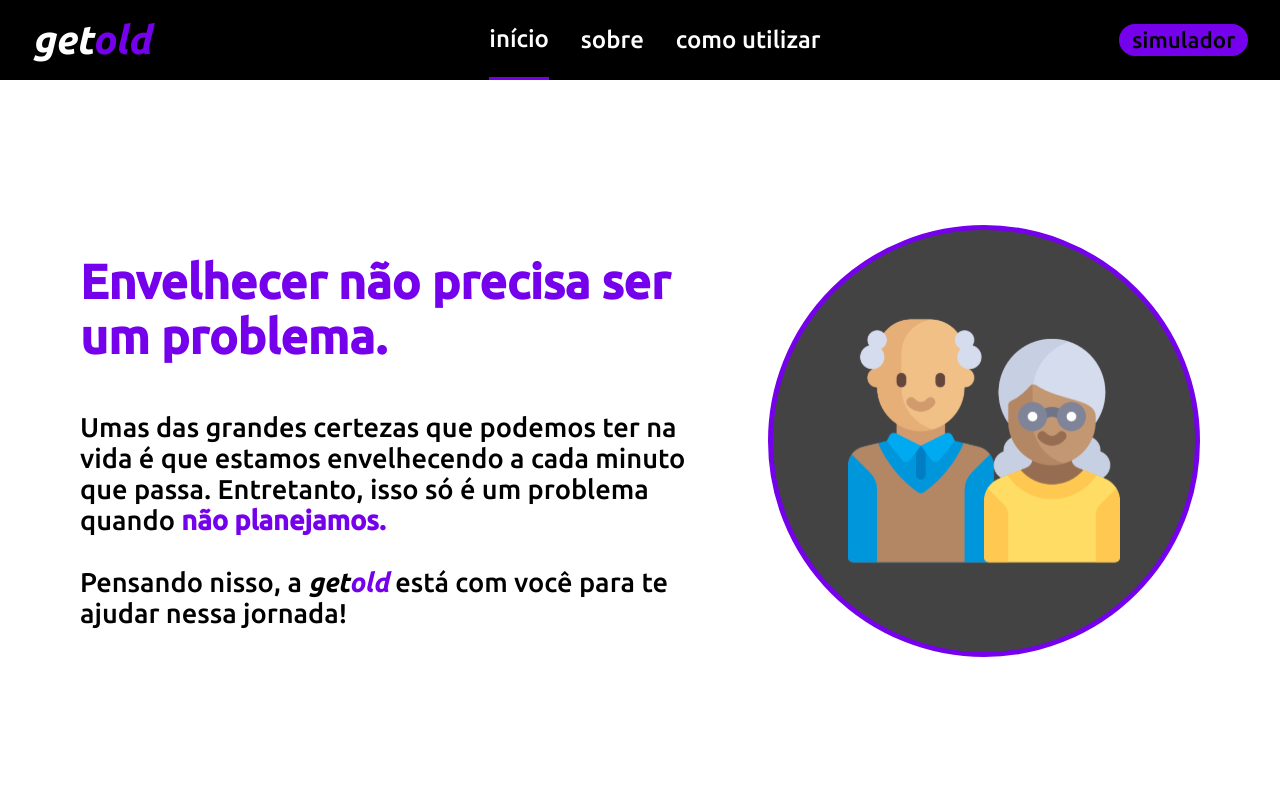
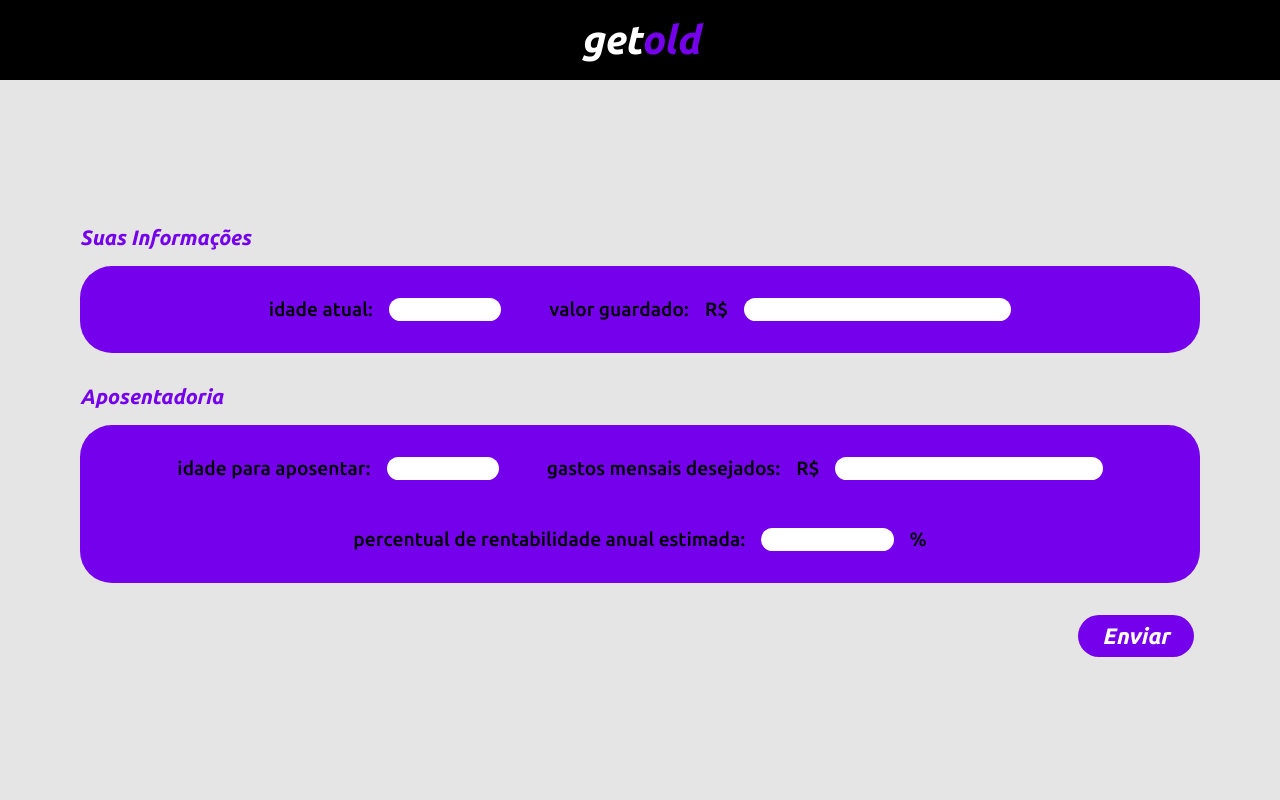
Before and after one commit to eduardaterra/getold, a React (Create React App) app: page /form in a window 1280 px wide. Shown: the top 800 px of the page. Built offline with nearby package versions, Linux system fonts and the light colour scheme.

Commit message:
Form Page, Header Context and Monetary Input Component created

```diff
--- a/src/App.tsx
+++ b/src/App.tsx
@@ -1,13 +1,18 @@
 import { BrowserRouter, Switch, Route } from "react-router-dom";
 import Home from "./pages/Home";
+import Form from "./pages/Form";
+import { HeaderProvider } from "./contexts/HeaderContext";
 
 function App() {
   return (
     <>
       <BrowserRouter>
-        <Switch>
-          <Route path="/" component={Home} />
-        </Switch>
+        <HeaderProvider>
+          <Switch>
+            <Route exact path="/" component={Home} />
+            <Route exact path="/form" component={Form} />
+          </Switch>
+        </HeaderProvider>
       </BrowserRouter>
     </>
   );
--- a/src/components/Header.tsx
+++ b/src/components/Header.tsx
@@ -1,18 +1,21 @@
 import styled from "styled-components";
+import { useHistory } from "react-router-dom";
 import { Link as ScrollLink, animateScroll } from "react-scroll";
-
 import Menu from "../assets/menu.svg";
 
 type propsType = {
   setShowModal: (value: boolean) => void;
   setSlide: (value: string) => void;
+  display: boolean;
 };
 
 const Header = (props: propsType) => {
-  const { setShowModal, setSlide } = props;
+  const { setShowModal, setSlide, display } = props;
+  const history = useHistory();
+
   return (
     <>
-      <HeaderContainer>
+      <HeaderContainer display={display}>
         <ScrollLink
           activeClass="active"
           to="/"
@@ -22,19 +25,21 @@ const Header = (props: propsType) => {
           offset={-80}
           onClick={() => {
             animateScroll.scrollToTop();
+            history.push("/");
           }}
         >
           get<strong>old</strong>
         </ScrollLink>
         <MobileMenuIcon
           src={Menu}
+          display={display}
           onClick={() => {
             setShowModal(true);
             setSlide("slide-in");
           }}
         />
 
-        <MenuContainer>
+        <MenuContainer display={display}>
           <ScrollLink
             to="inicio"
             activeClass="active"
@@ -66,19 +71,27 @@ const Header = (props: propsType) => {
             como utilizar
           </ScrollLink>
         </MenuContainer>
-        <Button>simulador</Button>
+        <Button
+          display={display}
+          onClick={() => {
+            history.push("/form");
+          }}
+        >
+          simulador
+        </Button>
       </HeaderContainer>
     </>
   );
 };
 
-const HeaderContainer = styled.div`
+const HeaderContainer = styled.div<Pick<propsType, "display">>`
   background: black;
   position: sticky;
   top: 0;
   display: flex;
   align-items: center;
-  justify-content: space-between;
+  justify-content: ${({ display }) =>
+    display === true ? "space-between" : "center"};
   height: 5rem;
   width: 100%;
   z-index: 1;
@@ -103,7 +116,7 @@ const HeaderContainer = styled.div`
     }
   }
 `;
-const MobileMenuIcon = styled.img`
+const MobileMenuIcon = styled.img<Pick<propsType, "display">>`
   display: none;
   width: 1.8rem;
   @media (max-width: 758px) {
@@ -116,8 +129,8 @@ const MobileMenuIcon = styled.img`
   }
 `;
 
-const MenuContainer = styled.ul`
-  display: flex;
+const MenuContainer = styled.ul<Pick<propsType, "display">>`
+  display: ${({ display }) => (display ? "flex" : "none")};
   align-items: center;
   justify-content: center;
   list-style: none;
@@ -147,7 +160,8 @@ const MenuContainer = styled.ul`
     display: none;
   }
 `;
-const Button = styled.button`
+const Button = styled.button<Pick<propsType, "display">>`
+  display: ${({ display }) => (display ? "inline" : "none")};
   background: var(--purple);
   border: none;
   border-radius: 3rem;
@@ -159,6 +173,7 @@ const Button = styled.button`
   :hover {
     background: white;
     color: var(--purple);
+    border: 1px solid var(--purple);
   }
   @media (max-width: 758px) {
     display: none;
--- /dev/null
+++ b/src/components/MonetaryInput.tsx
@@ -0,0 +1,19 @@
+import React from "react";
+import { InputHTMLAttributes } from "react";
+
+const MonetaryInput: React.FC<InputHTMLAttributes<HTMLInputElement>> = ({}) => {
+  const handleOnKeyUp = (e: React.FormEvent<HTMLInputElement>) => {
+    let value = e.currentTarget.value;
+    value = value.replace(/\D/g, "");
+    value = value.replace(/(\d)(\d{2})$/, "$1,$2");
+    value = value.replace(/(?=(\d{3})+(\D))\B/g, ".");
+
+    e.currentTarget.value = value;
+
+    return e;
+  };
+
+  return <input onKeyUp={handleOnKeyUp} />;
+};
+
+export default MonetaryInput;
--- /dev/null
+++ b/src/contexts/HeaderContext.tsx
@@ -0,0 +1,34 @@
+import { createContext, useState } from "react";
+
+type ContextTypes = {
+  showModal: boolean;
+  setShowModal: (value: boolean) => void;
+  slide: string;
+  setSlide: (value: string) => void;
+  display: boolean;
+  setDisplay: (value: boolean) => void;
+};
+
+const HeaderContext = createContext<ContextTypes>({
+  showModal: false,
+  setShowModal: () => {},
+  slide: "",
+  setSlide: () => {},
+  display: true,
+  setDisplay: () => {},
+});
+
+export const HeaderProvider: React.FC = ({ children }) => {
+  const [showModal, setShowModal] = useState(false);
+  const [slide, setSlide] = useState("slide-in");
+  const [display, setDisplay] = useState(true);
+
+  return (
+    <HeaderContext.Provider
+      value={{ showModal, setShowModal, slide, setSlide, display, setDisplay }}
+    >
+      {children}
+    </HeaderContext.Provider>
+  );
+};
+export default HeaderContext;
--- a/src/index.css
+++ b/src/index.css
@@ -6,4 +6,5 @@
 :root {
   --purple: #7500eb;
   --gray: #434343;
+  --light-gray: #e5e5e5;
 }
--- /dev/null
+++ b/src/pages/Form.tsx
@@ -0,0 +1,157 @@
+import { useEffect } from "react";
+import { useContext } from "react";
+import styled from "styled-components";
+
+import Header from "../components/Header";
+import MenuModal from "../components/MenuModal";
+import MonetaryInput from "../components/MonetaryInput";
+
+import HeaderContext from "../contexts/HeaderContext";
+
+const Form = () => {
+  const { showModal, setShowModal, slide, setSlide, display, setDisplay } =
+    useContext(HeaderContext);
+
+  useEffect(() => {
+    setDisplay(false);
+  }, []);
+
+  return (
+    <>
+      <MenuModal
+        showModal={showModal}
+        setShowModal={setShowModal}
+        slide={slide}
+        setSlide={setSlide}
+      />
+      <Header
+        setShowModal={setShowModal}
+        setSlide={setSlide}
+        display={display}
+      />
+      <form>
+        <FormContainer>
+          <InfoForm>
+            <h3>Suas Informações</h3>
+            <InputContainer>
+              <div>
+                <div>
+                  <label>idade atual:</label>
+                  <input type="number" min="0" max="100" />
+                </div>
+
+                <div>
+                  <label>valor guardado:</label>
+                  <label>R$</label>
+                  <MonetaryInput />
+                </div>
+              </div>
+            </InputContainer>
+          </InfoForm>
+          <InfoForm>
+            <h3>Aposentadoria</h3>
+            <InputContainer>
+              <div>
+                <div>
+                  <label>idade para aposentar:</label>
+                  <input type="number" min="0" max="100" />
+                </div>
+                <div>
+                  <label>gastos mensais desejados:</label>
+                  <label>R$</label>
+                  <MonetaryInput />
+                </div>
+              </div>
+              <div>
+                <div>
+                  <label>percentual de rentabilidade anual estimada:</label>
+                  <input type="number" min="0" max="100" step="0.1" />
+                  <label>%</label>
+                </div>
+              </div>
+            </InputContainer>
+          </InfoForm>
+          <SendButton>Enviar</SendButton>
+        </FormContainer>
+      </form>
+    </>
+  );
+};
+
+const FormContainer = styled.div`
+  display: flex;
+  flex-direction: column;
+  gap: 2rem;
+  align-items: center;
+  justify-content: center;
+  background: var(--light-gray);
+  max-width: 100vw;
+  min-height: 90.3vh;
+`;
+
+const InfoForm = styled.div`
+  display: flex;
+  flex-direction: column;
+  justify-content: flex-start;
+  gap: 1rem;
+  > h3 {
+    font: bold italic 1.3rem "Ubuntu", sans-serif;
+    color: var(--purple);
+  }
+`;
+
+const InputContainer = styled.div`
+  display: flex;
+  flex-direction: column;
+  justify-content: center;
+  padding: 2rem;
+  background: var(--purple);
+  border-radius: 2rem;
+  width: 70rem;
+  height: 100%;
+  gap: 3rem;
+  > div {
+    display: flex;
+    flex-direction: row;
+    align-items: center;
+    justify-content: center;
+    gap: 3rem;
+    > div {
+      display: flex;
+      gap: 1rem;
+      > label {
+        font: 500 1.2rem "Ubuntu", sans-serif;
+      }
+      > input {
+        border-radius: 3rem;
+        border: none;
+        padding: 0.1rem;
+        font: 500 1rem "Ubuntu", sans-serif;
+        text-align: center;
+        &::placeholder {
+          color: var(--light-gray);
+          font: 500 0.3rem "Ubuntu", sans-serif;
+        }
+      }
+    }
+  }
+`;
+
+const SendButton = styled.button`
+  background: var(--purple);
+  border: none;
+  border-radius: 3rem;
+  margin-left: 62rem;
+  color: white;
+  font: bold italic 1.4rem "Ubuntu", sans-serif;
+  padding: 0.5rem 1.5rem;
+  cursor: pointer;
+  transition: all 0.2s ease-in-out;
+  :hover {
+    background: white;
+    color: var(--purple);
+    border: 1px solid var(--purple);
+  }
+`;
+
+export default Form;
--- a/src/pages/Home.tsx
+++ b/src/pages/Home.tsx
@@ -1,14 +1,19 @@
-import { useState } from "react";
+import { useEffect, useContext } from "react";
 import { Element } from "react-scroll";
 import AboutSection from "../components/AboutSection";
 import Header from "../components/Header";
 import InitialSection from "../components/InitialSection";
 import InstructionsSection from "../components/InstructionsSection";
 import MenuModal from "../components/MenuModal";
+import HeaderContext from "../contexts/HeaderContext";
 
 const Home = () => {
-  const [showModal, setShowModal] = useState(false);
-  const [slide, setSlide] = useState("slide-in");
+  const { showModal, setShowModal, slide, setSlide, display, setDisplay } =
+    useContext(HeaderContext);
+
+  useEffect(() => {
+    setDisplay(true);
+  }, []);
 
   return (
     <>
@@ -18,7 +23,11 @@ const Home = () => {
         slide={slide}
         setSlide={setSlide}
       />
-      <Header setShowModal={setShowModal} setSlide={setSlide} />
+      <Header
+        setShowModal={setShowModal}
+        setSlide={setSlide}
+        display={display}
+      />
       <Element name="inicio" className="element">
         <InitialSection />
       </Element>
```
